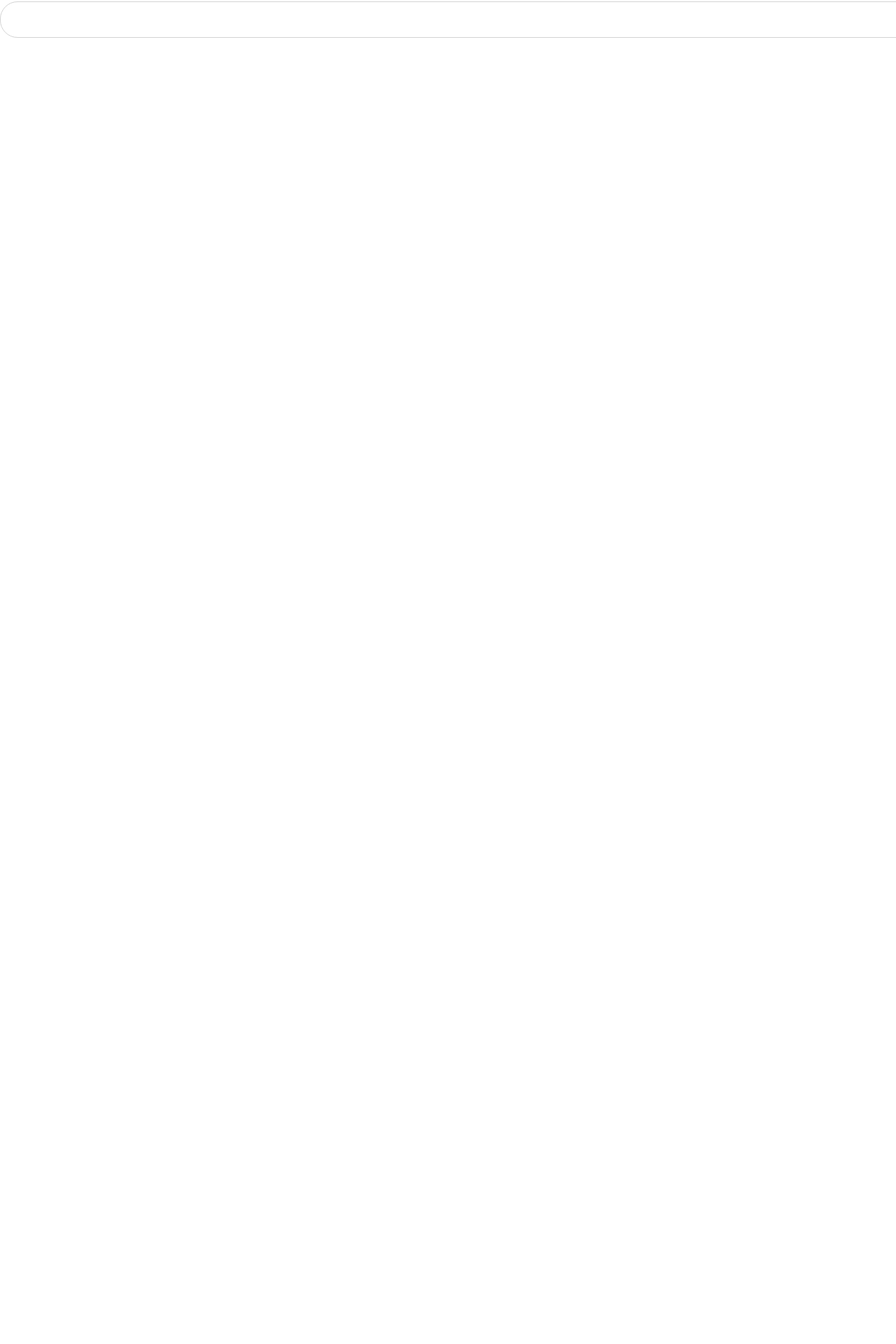
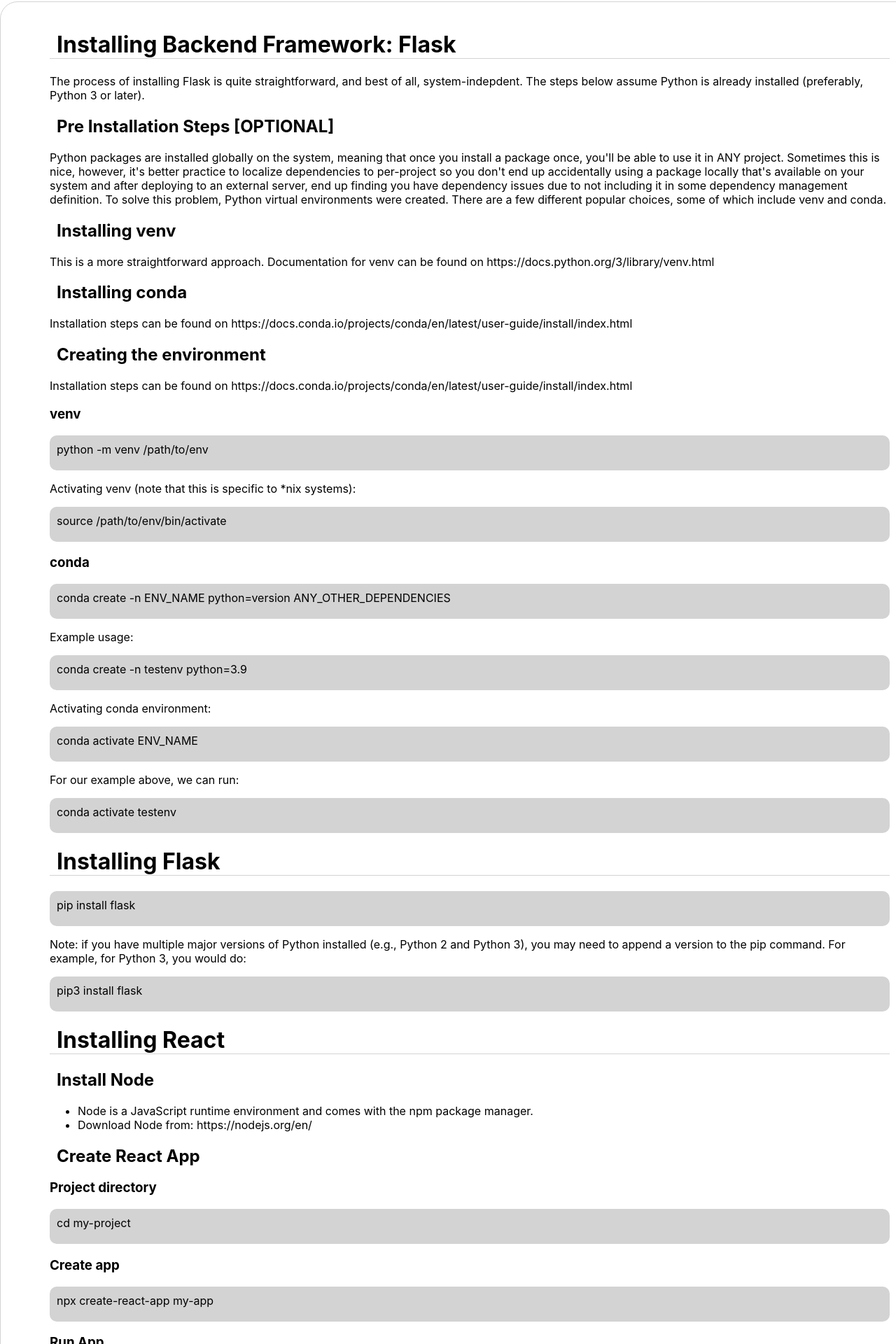
Before and after one commit to nathan-builds/cps530Project, a React (Create React App) app in the folder frontend/: page /page2 in a window 1280 px wide. Shown: the part 38-1958 px from the top of the page at 70% size. Before the commit the page ends 800 px from the top, so only its background shows below. Built offline with nearby package versions, Linux system fonts and the light colour scheme.

Commit message:
Added Page 2 in MD style

```diff
--- a/frontend/src/pages/Page2.js
+++ b/frontend/src/pages/Page2.js
@@ -1,17 +1,112 @@
-const Page2 =()=>{
+const Page2 = () => {
   return (
     <div className="outer-container">
       <div className="container">
+        <h1 className="section-title">Installing Backend Framework: Flask</h1>
+        <section>
+          <p>
+            The process of installing Flask is quite straightforward, and best
+            of all, system-indepdent. The steps below assume Python is already
+            installed (preferably, Python 3 or later).
+          </p>
+        </section>
 
+        <h2 className="section-sub-title">Pre Installation Steps [OPTIONAL]</h2>
+        <section>
+          <p>
+            Python packages are installed globally on the system, meaning that
+            once you install a package once, you'll be able to use it in ANY
+            project. Sometimes this is nice, however, it's better practice to
+            localize dependencies to per-project so you don't end up
+            accidentally using a package locally that's available on your system
+            and after deploying to an external server, end up finding you have
+            dependency issues due to not including it in some dependency
+            management definition. To solve this problem, Python virtual
+            environments were created. There are a few different popular
+            choices, some of which include venv and conda.
+          </p>
+        </section>
 
+        <h2 className="section-sub-title">Installing venv</h2>
+        <section>
+          <p>
+            This is a more straightforward approach. Documentation for venv can
+            be found on https://docs.python.org/3/library/venv.html
+          </p>
+        </section>
 
+        <h2 className="section-sub-title">Installing conda</h2>
+        <section>
+          <p>
+            Installation steps can be found on
+            https://docs.conda.io/projects/conda/en/latest/user-guide/install/index.html
+          </p>
+        </section>
 
+        <h2 className="section-sub-title">Creating the environment</h2>
+        <section>
+          <p>
+            Installation steps can be found on
+            https://docs.conda.io/projects/conda/en/latest/user-guide/install/index.html
+          </p>
+        </section>
 
+        <h3 className="section-sub-title">venv</h3>
+        <section>
+          <p className="cmd">python -m venv /path/to/env</p>
+          <p>Activating venv (note that this is specific to *nix systems):</p>
+          <p className="cmd">source /path/to/env/bin/activate</p>
+        </section>
+        <h3 className="section-sub-title">conda</h3>
+        <section>
+          <p className="cmd">conda create -n ENV_NAME python=version ANY_OTHER_DEPENDENCIES</p>
+          <p>Example usage:</p>
+          <p className="cmd">conda create -n testenv python=3.9</p>
+          <p>Activating conda environment:</p>
+          <p className="cmd">conda activate ENV_NAME</p>
+          <p>For our example above, we can run:</p>
+          <p className="cmd">conda activate testenv</p>
+        </section>
 
+        <h1 className="section-title">Installing Flask</h1>
+        <section>
+          <p className="cmd">pip install flask</p>
+          <p>
+            Note: if you have multiple major versions of Python installed (e.g.,
+            Python 2 and Python 3), you may need to append a version to the pip
+            command. For example, for Python 3, you would do:
+          </p>
+          <p className="cmd">pip3 install flask</p>
+        </section>
 
+        <h1 className="section-title">Installing React</h1>
+
+        <h2 className="section-sub-title">Install Node</h2>
+        <section>
+          <ul>
+            <li>
+              Node is a JavaScript runtime environment and comes with the npm
+              package manager.
+            </li>
+            <li>Download Node from: https://nodejs.org/en/</li>
+          </ul>
+        </section>
+
+        <h2 className="section-sub-title">Create React App</h2>
+        <section>
+
+                <h3> Project directory</h3>
+                <p className="cmd">cd my-project</p>
+                <h3> Create app</h3>
+                <p className="cmd">npx create-react-app my-app</p>
+                <h3>Run App</h3>
+                <p className="cmd">cd my-app</p>
+                <p className="cmd">npm start</p>
+                <p>React app should now be running on localhost:5000</p>
+        </section>
       </div>
     </div>
   );
-    }
+};
 
 export default Page2;
--- a/frontend/src/pages/page.css
+++ b/frontend/src/pages/page.css
@@ -27,3 +27,11 @@ h2{
     border:1px solid lightgray;
 
 }
+
+.cmd{
+    background-color:lightgray;
+    border-radius: 10px;
+    height:40px;
+    padding-left: 10px;
+    padding-top:10px;
+}
```
Lines whose indentation alone changed are shown as unchanged.
